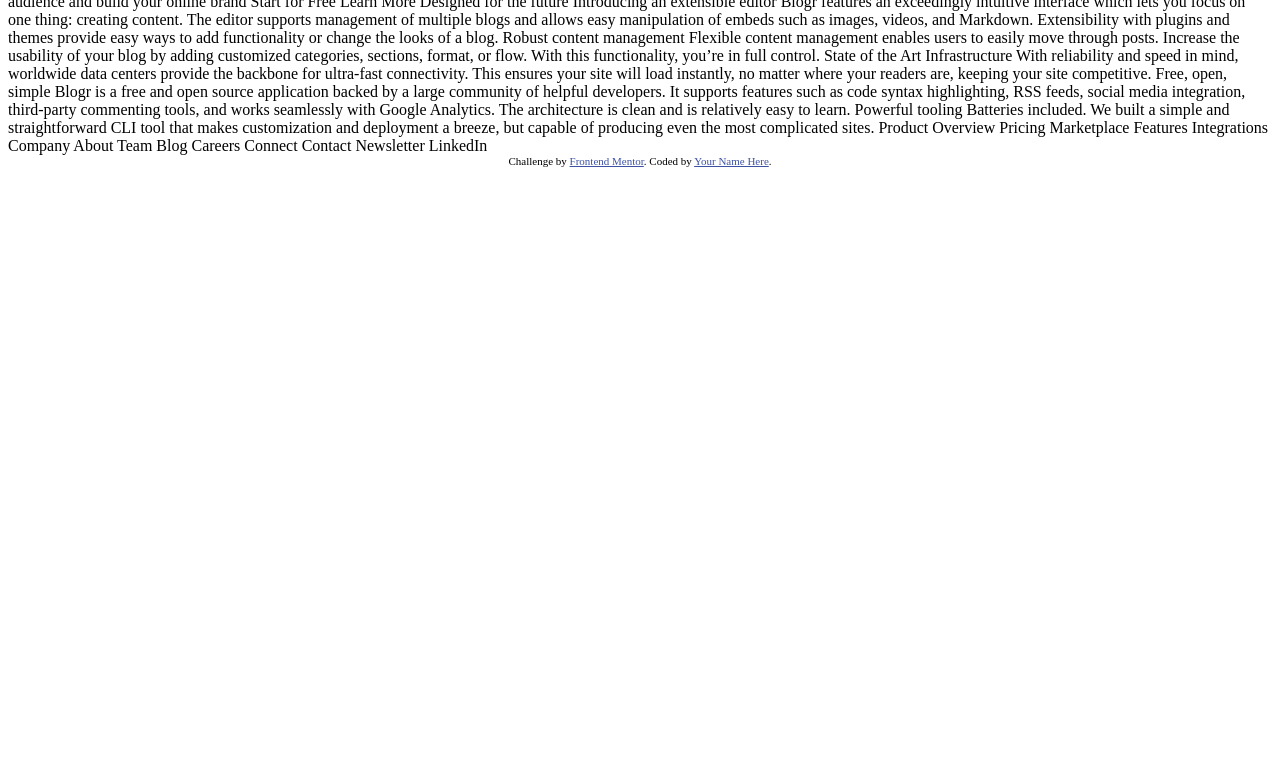
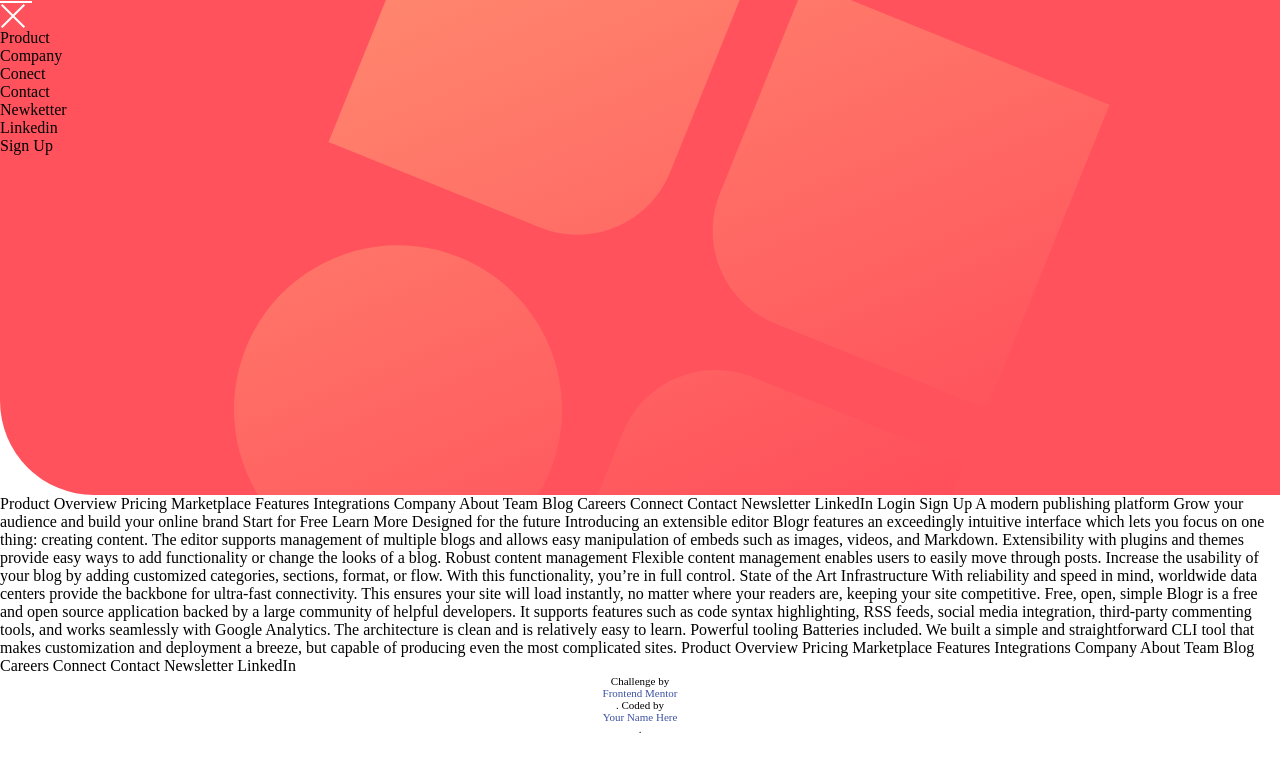
Before and after one commit to cyeguez/blogr-landing-page, a plain HTML site: page index.html in a window 1280 px wide. Shown: the part 33-800 px from the top of the page. Drawn offline with Linux system fonts and the light colour scheme.

Commit message:
Se añade sass al proyecto, se crean variables

```diff
--- a/index.html
+++ b/index.html
@@ -1,99 +1,94 @@
 <!DOCTYPE html>
 <html lang="en">
   <head>
-  <meta charset="UTF-8">
-  <meta name="viewport" content="width=device-width, initial-scale=1.0"> <!-- displays site properly based on user's device -->
+    <meta charset="UTF-8" />
+    <meta name="viewport" content="width=device-width, initial-scale=1.0" />
+    <!-- displays site properly based on user's device -->
 
-  <link rel="icon" type="image/png" sizes="32x32" href="./images/favicon-32x32.png">
+    <link
+      rel="icon"
+      type="image/png"
+      sizes="32x32"
+      href="./images/favicon-32x32.png"
+    />
+    <link rel="stylesheet" href="./css/style.css">
 
     <title>Frontend Mentor | [Blogr]</title>
 
-  <!-- Feel free to remove these styles or customise in your own stylesheet 👍 -->
-  <style>
-    .attribution { font-size: 11px; text-align: center; }
-    .attribution a { color: hsl(228, 45%, 44%); }
-  </style>
+
   </head>
   <body>
-  Product
+    <header>
+      <a href="" class="brand">Blogr</a>
 
-  Overview
-  Pricing
-  Marketplace
-  Features
-  Integrations
+      <button class="icon-menu">
+        <svg class="" width="32" height="18" xmlns="http://www.w3.org/2000/svg">
+          <g fill="#FFF" fill-rule="evenodd">
+            <path d="M0 0h32v2H0zM0 8h32v2H0zM0 16h32v2H0z" />
+          </g>
+        </svg>
+      </button>
 
-  Company
+      <button class="icon-close">
+        <svg width="26" height="26" xmlns="http://www.w3.org/2000/svg">
+          <path
+            d="M23.607.98l1.414 1.413L14.414 13l10.607 10.607-1.414 1.414L13 14.414 2.393 25.021.98 23.607 11.586 13 .98 2.393 2.393.98 13 11.586 23.607.98z"
+            fill="#FFF"
+            fill-rule="evenodd"
+          />
+        </svg>
+      </button>
+      <nav class="nav">
+        <ul class="ul">
+          <li class="li">Product</li>
+          <li class="li">Company</li>
+          <li class="li">
+            Conect
+            <ul class="conect-submenu">
+              <li>Contact</li>
+              <li>Newketter</li>
+              <li>Linkedin</li>
+            </ul>
+          </li>
+        </ul>
+      </nav>
+      <hr />
+      <label for="login">
+        <button class="button-login" id="login">Sign Up</button>
+      </label>
+    </header>
 
-  About
-  Team
-  Blog
-  Careers
-
-  Connect
-
-  Contact
-  Newsletter
-  LinkedIn
-
-  Login
-  Sign Up
-
-  A modern publishing platform
-  Grow your audience and build your online brand
-
-  Start for Free
-  Learn More
-
-  Designed for the future
-
-  Introducing an extensible editor
-  Blogr features an exceedingly intuitive interface which lets you focus on one thing: creating content.
-  The editor supports management of multiple blogs and allows easy manipulation of embeds such as images,
-  videos, and Markdown. Extensibility with plugins and themes provide easy ways to add functionality or
-  change the looks of a blog.
-
-  Robust content management
-  Flexible content management enables users to easily move through posts. Increase the usability of your blog
-  by adding customized categories, sections, format, or flow. With this functionality, you’re in full control.
-
-  State of the Art Infrastructure
-  With reliability and speed in mind, worldwide data centers provide the backbone for ultra-fast connectivity.
-  This ensures your site will load instantly, no matter where your readers are, keeping your site competitive.
-
-  Free, open, simple
-  Blogr is a free and open source application backed by a large community of helpful developers. It supports
-  features such as code syntax highlighting, RSS feeds, social media integration, third-party commenting tools,
-  and works seamlessly with Google Analytics. The architecture is clean and is relatively easy to learn.
-
-  Powerful tooling
-  Batteries included. We built a simple and straightforward CLI tool that makes customization and deployment a breeze, but
-  capable of producing even the most complicated sites.
-
-  Product
-
-  Overview
-  Pricing
-  Marketplace
-  Features
-  Integrations
-
-  Company
-
-  About
-  Team
-  Blog
-  Careers
-
-  Connect
-
-  Contact
-  Newsletter
-  LinkedIn
+    Product Overview Pricing Marketplace Features Integrations Company About
+    Team Blog Careers Connect Contact Newsletter LinkedIn Login Sign Up A modern
+    publishing platform Grow your audience and build your online brand Start for
+    Free Learn More Designed for the future Introducing an extensible editor
+    Blogr features an exceedingly intuitive interface which lets you focus on
+    one thing: creating content. The editor supports management of multiple
+    blogs and allows easy manipulation of embeds such as images, videos, and
+    Markdown. Extensibility with plugins and themes provide easy ways to add
+    functionality or change the looks of a blog. Robust content management
+    Flexible content management enables users to easily move through posts.
+    Increase the usability of your blog by adding customized categories,
+    sections, format, or flow. With this functionality, you’re in full control.
+    State of the Art Infrastructure With reliability and speed in mind,
+    worldwide data centers provide the backbone for ultra-fast connectivity.
+    This ensures your site will load instantly, no matter where your readers
+    are, keeping your site competitive. Free, open, simple Blogr is a free and
+    open source application backed by a large community of helpful developers.
+    It supports features such as code syntax highlighting, RSS feeds, social
+    media integration, third-party commenting tools, and works seamlessly with
+    Google Analytics. The architecture is clean and is relatively easy to learn.
+    Powerful tooling Batteries included. We built a simple and straightforward
+    CLI tool that makes customization and deployment a breeze, but capable of
+    producing even the most complicated sites. Product Overview Pricing
+    Marketplace Features Integrations Company About Team Blog Careers Connect
+    Contact Newsletter LinkedIn
 
     <div class="attribution">
-    Challenge by <a href="https://www.frontendmentor.io?ref=challenge" target="_blank">Frontend Mentor</a>.
-    Coded by <a href="#">Your Name Here</a>.
+      Challenge by
+      <a href="https://www.frontendmentor.io?ref=challenge" target="_blank"
+        >Frontend Mentor</a
+      >. Coded by <a href="#">Your Name Here</a>.
     </div>
   </body>
 </html>
--- /dev/null
+++ b/scss/base/_reset.scss
@@ -0,0 +1,169 @@
+@use "./var" as v;
+
+/* Definimos las Custom properties */
+:root {
+  /* Colores */
+  --negro: #393939;
+
+  /* TipografÃ­a */
+  --tipo-principal: Helvetica, Arial, sans-serif;
+  --tipo-secundaria: Verdana;
+}
+
+/* (Opcional) Las adaptamos al modo oscuro */
+@media (prefers-color-scheme: dark) {
+  :root {
+    --negro: #ececec;
+  }
+}
+
+/* (Opcional) Configuramos si un usuario ha activado el modo alto contraste. (WD) */
+@media (prefers-contrast: high) {
+  :root {
+  }
+}
+
+/* (Opcional) Desactivamos los animations en el caso de que el usuario haya configurado el modo sin animation */
+@media (prefers-reduced-motion: reduce) {
+  * {
+    animation: none !important;
+    transition: none !important;
+  }
+}
+
+/* Reseteamos los margin y paddings de todas las etiquetas */
+*,
+*::before,
+*::after {
+  margin: 0;
+  padding: 0;
+  border: 0;
+  box-sizing: border-box;
+  vertical-align: baseline;
+}
+*::before,
+*::after {
+  display: block;
+}
+
+/* Evitamos problemas con las imagenes */
+img,
+picture,
+video,
+iframe,
+figure {
+  max-width: 100%;
+  width: 100%;
+  display: block;
+  /* (Opcional) */
+  object-fit: cover;
+  /* (Opcional) */
+  object-position: center center;
+}
+
+/* Reseteamos los enlaces para funcionar como cajas... */
+a {
+  display: block;
+  text-decoration: none;
+  color: inherit;
+  font-size: inherit;
+}
+/* ... excepto los que se encuentran en pÃ¡rrafos */
+p a {
+  display: inline;
+}
+
+/* Quitamos los puntos de los <li> */
+li {
+  list-style-type: none;
+}
+
+/* (Opcional) Configuramos anclas suaves */
+html {
+  scroll-behavior: smooth;
+}
+
+/* Desactivamos estilos por defecto de las principales etiquetas de texto */
+h1,
+h2,
+h3,
+h4,
+h5,
+h6,
+p,
+span,
+a,
+strong,
+blockquote,
+i,
+b,
+u,
+em {
+  font-size: inherit;
+  font-weight: inherit;
+  font-style: inherit;
+  text-decoration: none;
+  color: inherit;
+}
+/* Evitamos problemas con los pseudoelementos de quotes */
+blockquote:before,
+blockquote:after,
+q:before,
+q:after {
+  content: "";
+  content: none;
+}
+
+/* (Opcional) Configuramos el texto que seleccionamos */
+::selection {
+  background-color: var(--negro);
+  color: var(--blanco);
+}
+
+/* Nivelamos problemas de tipografÃ­as y colocaciÃ³n de formularios */
+form,
+input,
+textarea,
+select,
+button,
+label {
+  font-family: inherit;
+  font-size: inherit;
+  hyphens: auto;
+  background-color: transparent;
+  color: inherit;
+  display: block;
+  /* (Opcional) */
+  appearance: none;
+}
+
+/* Reseteamos las tablas */
+table,
+tr,
+td {
+  border-collapse: collapse;
+  border-spacing: 0;
+}
+
+/* Evitamos problemas con los SVG */
+svg {
+  width: 100%;
+  display: block;
+  fill: currentColor;
+}
+
+/* Configuramos la tipografÃ­a para toda la web */
+body {
+  min-height: 100vh;
+  font-size: 100%;
+  font-family: --font;
+  color: --White;
+
+  // /* (Opcional) */ hyphens: auto;
+  /* (Opcional) */
+  font-smooth: always;
+  /* (Opcional) */
+  -webkit-font-smoothing: antialiased;
+  /* (Opcional) */
+  -moz-osx-font-smoothing: grayscale;
+}
--- /dev/null
+++ b/scss/base/_var.scss
@@ -0,0 +1,31 @@
+@import url('https://fonts.googleapis.com/css2?family=Overpass:wght@300;600&display=swap');
+
+:root{
+--Light-red: hsl(356, 100%, 66%);
+--Very-light-red: hsl(355, 100%, 74%);
+--Very-dark-blue: hsl(208, 49%, 24%);
+
+// ### Neutral
+
+--White : hsl(0, 0%, 100%);
+--Grayish-blue : hsl(240, 2%, 79%);
+--Very-dark-grayish-blue: hsl(207, 13%, 34%);
+--Very-dark-black-blue : hsl(240, 10%, 16%);
+
+
+// ### Gradient
+
+// Background gradient - Intro/CTA mobile nav:
+
+--gradient1: hsl(13, 100%, 72%);
+--gradient2: hsl(353, 100%, 62%);
+
+// Background gradient - body:
+
+--gradient3: hsl(237, 17%, 21%);
+--gradiente4: hsl(237, 23%, 32%);
+
+// Font
+
+--font:'Overpass', sans-serif;
+}
--- /dev/null
+++ b/scss/components/_footer.scss
@@ -0,0 +1,7 @@
+.attribution {
+  font-size: 11px;
+  text-align: center;
+}
+.attribution a {
+  color: hsl(228, 45%, 44%);
+}
--- /dev/null
+++ b/scss/components/_header.scss
@@ -0,0 +1,11 @@
+
+header{
+  width: 100%;
+  min-height: 528px;
+  background-color: var(--Light-red);
+  border-radius: 0 0 0 94px;
+  background-image: url("../../images/bg-pattern-intro-mobile.svg");
+
+  background-position: 35% 41%;
+  background-repeat: no-repeat;
+}
```
Also changed, not shown: scss/style.scss (added, +11 -0 lines), css/style.css (added), 1 other file. Lines whose indentation alone changed are shown as unchanged.
